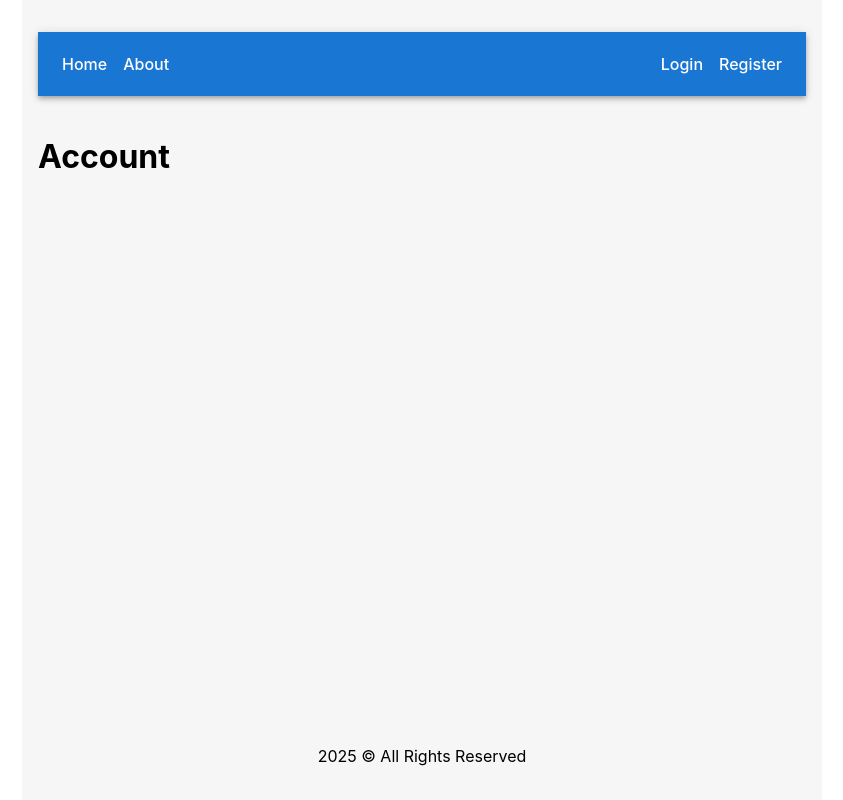
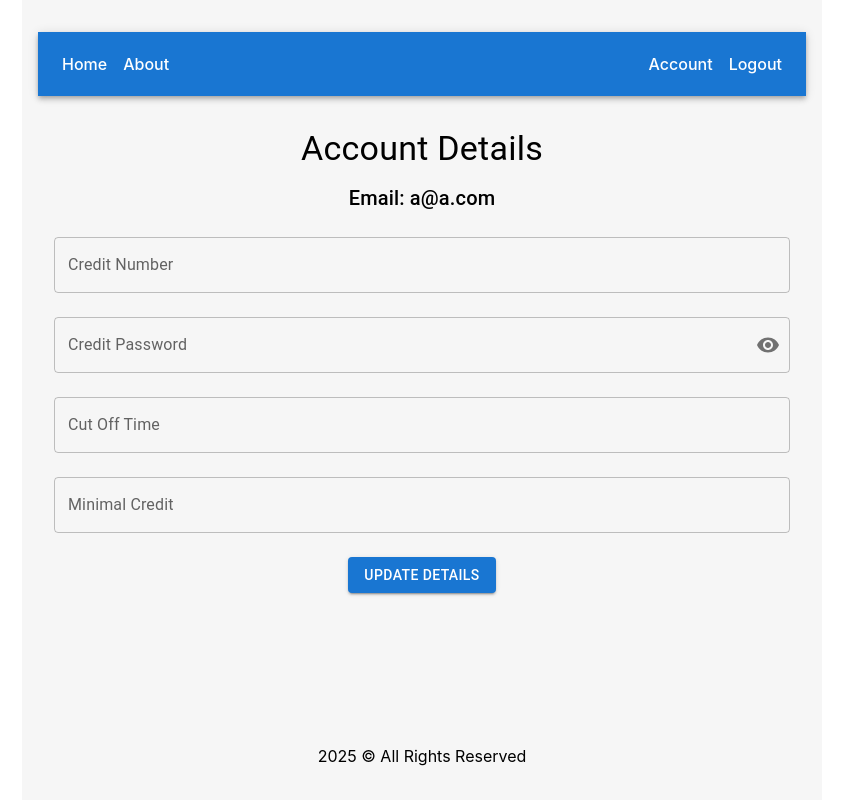
Before and after one commit to metju-ac/train-me-maybe, a React (Vite) app in the folder frontend/: page /account in a window 1280 px wide. Shown: the whole page, without its empty margins (218-1061 px from the left). Built offline with nearby package versions, Linux system fonts and the light colour scheme.

Commit message:
feat: Implement account form

```diff
--- /dev/null
+++ b/frontend/src/components/AccountForm.tsx
@@ -0,0 +1,130 @@
+import { User } from "@models/User";
+import Visibility from "@mui/icons-material/Visibility";
+import VisibilityOff from "@mui/icons-material/VisibilityOff";
+import {
+  Box,
+  Button,
+  IconButton,
+  InputAdornment,
+  TextField,
+  Typography,
+} from "@mui/material";
+import userService from "@services/userService";
+import { useMutation } from "@tanstack/react-query";
+import React, { useContext, useState } from "react";
+import { ToastBarContext } from "./ToastBarProvider";
+
+export default function AccountForm({ user }: { user: User }) {
+  const [creditUser, setcreditUser] = useState(user.creditUser || "");
+  const [creditPassword, setCreditPassword] = useState(
+    user.creditPassword || ""
+  );
+  const [cutOffTime, setCutOffTime] = useState(user.cutOffTime || "");
+  const [minimalCredit, setMinimalCredit] = useState(
+    `${user.minimalCredit}` || ""
+  );
+
+  const { setToast } = useContext(ToastBarContext);
+
+  const mutation = useMutation({
+    mutationKey: [userService.updateUserDetails.key],
+    mutationFn: userService.updateUserDetails.fn,
+    onSuccess: () => {
+      setToast("Details updated successfully!", "success");
+    },
+    onError: () => {
+      setToast("Failed to update details!", "error");
+    },
+  });
+
+  const handleSubmit = (event: React.FormEvent) => {
+    event.preventDefault();
+    mutation.mutate({
+      creditUser,
+      creditPassword,
+      cutOffTime,
+      minimalCredit: Number(minimalCredit),
+    });
+  };
+
+  const [showPassword, setShowPassword] = useState(false);
+
+  const handleClickShowPassword = () => {
+    setShowPassword(!showPassword);
+  };
+
+  const handleMouseDownPassword = (
+    event: React.MouseEvent<HTMLButtonElement>
+  ) => {
+    event.preventDefault();
+  };
+
+  return (
+    <Box
+      component="form"
+      onSubmit={handleSubmit}
+      sx={{
+        display: "flex",
+        flexDirection: "column",
+        alignItems: "center",
+        justifyContent: "center",
+        padding: 2,
+      }}
+    >
+      <Typography variant="h4" component="h1" gutterBottom>
+        Account Details
+      </Typography>
+      <Typography variant="h6" component="h2" gutterBottom>
+        Email: {user.email}
+      </Typography>
+      <TextField
+        label="Credit Number"
+        value={creditUser}
+        onChange={(e) => setcreditUser(e.target.value)}
+        fullWidth
+        margin="normal"
+      />
+      <TextField
+        label="Credit Password"
+        type={showPassword ? "text" : "password"}
+        value={creditPassword}
+        onChange={(e) => setCreditPassword(e.target.value)}
+        fullWidth
+        margin="normal"
+        InputProps={{
+          endAdornment: (
+            <InputAdornment position="end">
+              <IconButton
+                aria-label="toggle password visibility"
+                onClick={handleClickShowPassword}
+                onMouseDown={handleMouseDownPassword}
+                edge="end"
+              >
+                {showPassword ? <VisibilityOff /> : <Visibility />}
+              </IconButton>
+            </InputAdornment>
+          ),
+        }}
+      />
+      <TextField
+        label="Cut Off Time"
+        type="number"
+        value={cutOffTime}
+        onChange={(e) => setCutOffTime(e.target.value)}
+        fullWidth
+        margin="normal"
+      />
+      <TextField
+        label="Minimal Credit"
+        type="number"
+        value={minimalCredit}
+        onChange={(e) => setMinimalCredit(e.target.value)}
+        fullWidth
+        margin="normal"
+      />
+      <Button type="submit" variant="contained" color="primary" sx={{ mt: 2 }}>
+        Update Details
+      </Button>
+    </Box>
+  );
+}
--- a/frontend/src/main.tsx
+++ b/frontend/src/main.tsx
@@ -1,16 +1,16 @@
+import ToastBarProvider from "@components/ToastBarProvider";
 import About from "@pages/About.tsx";
 import Account from "@pages/Account.tsx";
 import Home from "@pages/Home.tsx";
 import Login from "@pages/Login";
+import Logout from "@pages/Logout";
 import Register from "@pages/Register";
 import Root from "@pages/Root.tsx";
+import { QueryClient, QueryClientProvider } from "@tanstack/react-query";
 import { StrictMode } from "react";
 import { createRoot } from "react-dom/client";
 import { BrowserRouter, Route, Routes } from "react-router";
 import "./index.css";
-
-import ToastBarProvider from "@components/ToastBarProvider";
-import { QueryClient, QueryClientProvider } from "@tanstack/react-query";
 
 // Create a client
 const queryClient = new QueryClient();
@@ -27,6 +27,7 @@ createRoot(document.getElementById("root")!).render(
               <Route path="account" element={<Account />} />
               <Route path="login" element={<Login />} />
               <Route path="register" element={<Register />} />
+              <Route path="logout" element={<Logout />} />
             </Route>
           </Routes>
         </BrowserRouter>
--- a/frontend/src/models/User.ts
+++ b/frontend/src/models/User.ts
@@ -1,6 +1,6 @@
 export interface User {
   email: string;
-  creditNumber?: string;
+  creditUser?: string;
   creditPassword?: string;
   cutOffTime?: string;
   minimalCredit?: number;
--- a/frontend/src/pages/Account.tsx
+++ b/frontend/src/pages/Account.tsx
@@ -1,3 +1,22 @@
+import AccountForm from "@components/AccountForm";
+import userService from "@services/userService";
+import { useQuery } from "@tanstack/react-query";
+
 export default function Account() {
-  return <h1>Account</h1>;
+  const { data, isLoading, isError } = useQuery({
+    queryKey: [userService.getUserDetails.key],
+    queryFn: userService.getUserDetails.fn,
+  });
+
+  if (isLoading) {
+    return <div>Loading...</div>;
+  }
+
+  if (isError) {
+    return <div>Error while loading data</div>;
+  }
+
+  console.log("data", data);
+
+  return <AccountForm user={data!} />;
 }
--- a/frontend/src/pages/Login.tsx
+++ b/frontend/src/pages/Login.tsx
@@ -20,9 +20,6 @@ export default function Login() {
 
   const handleSubmit = async (event: React.FormEvent) => {
     event.preventDefault();
-    // Handle form submission logic here
-    console.log("Email:", email);
-    console.log("Password:", password);
 
     mutation.mutate(
       { email, password },
@@ -30,7 +27,7 @@ export default function Login() {
         onSuccess: (data) => {
           console.log("User logged in successfully", data);
           setToast("Successfully logged in", "success");
-          navigate("/");
+          navigate("/account");
         },
         onError: (error) => {
           console.error("Error logging in", error);
--- /dev/null
+++ b/frontend/src/pages/Logout.tsx
@@ -0,0 +1,10 @@
+export default function Logout() {
+  // TODO actually log the user out
+
+  return (
+    <>
+      <h1>Logout</h1>
+      <p>You have been logged out.</p>
+    </>
+  );
+}
--- a/frontend/src/pages/Register.tsx
+++ b/frontend/src/pages/Register.tsx
@@ -28,9 +28,6 @@ export default function Register() {
 
   const handleSubmit = async (event: React.FormEvent) => {
     event.preventDefault();
-    // Handle form submission logic here
-    console.log("Email:", email);
-    console.log("Password:", password);
 
     mutation.mutate(
       { email, password },
@@ -38,7 +35,7 @@ export default function Register() {
         onSuccess: (data) => {
           console.log("User registered successfully", data);
           setToast("Successfully registered user", "success");
-          navigate("/");
+          navigate("/account");
         },
         onError: (error) => {
           console.error("Error registering user", error);
--- a/frontend/src/services/userService.ts
+++ b/frontend/src/services/userService.ts
@@ -2,7 +2,7 @@ import config from "@/config";
 import { User } from "@models/User";
 import client from "@services/axiosClient";
 
-let users: User[] = [];
+let users: User[] = [{ email: "a@a.com", debt: 0 }];
 
 const userService = {
   getUserDetails: {
@@ -17,13 +17,24 @@ const userService = {
         }
         return users[0];
       }
-      try {
-        const response = await client.get<User>("/user");
-        return response.data;
-      } catch (error) {
-        console.error(error);
-        return [];
+
+      const response = await client.get<User>("/user");
+      return response.data;
+    },
+  },
+
+  updateUserDetails: {
+    key: "updateUserDetails",
+    fn: async (body: Omit<User, "email" | "debt">) => {
+      console.log("Updating user details", body);
+
+      if (config.useMocks) {
+        users = [{ ...users[0], ...body }];
+        return body;
       }
+
+      const response = await client.put<User>("/user", body);
+      return response.data;
     },
   },
 
--- a/frontend/src/utils/getCookie.ts
+++ b/frontend/src/utils/getCookie.ts
@@ -6,7 +6,7 @@ export function getCookie(name: string): string | null {
   if (parts.length === 2) return parts.pop()?.split(";").shift() || null;
 
   // TODO REMOVE:
-  // return "test";
+  return "testKU";
 
   return null;
 }
```
